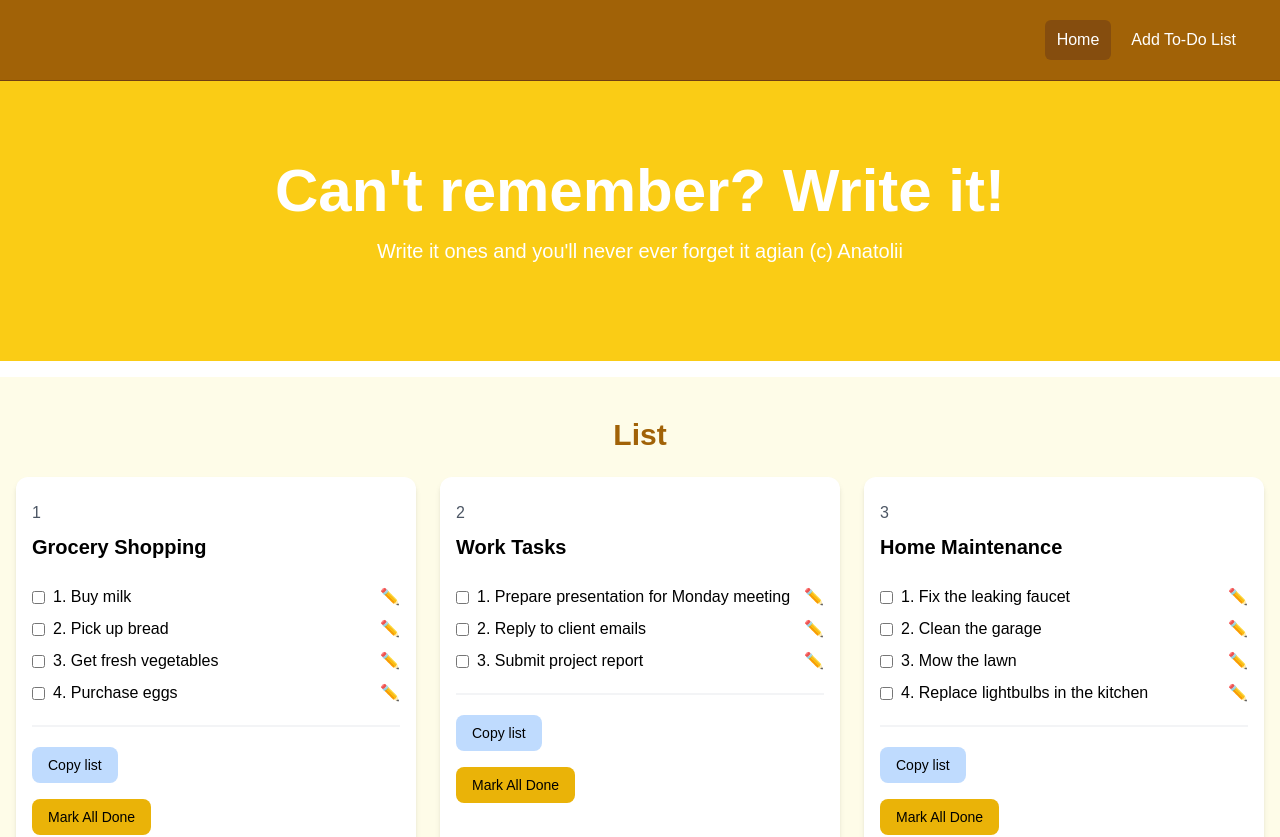
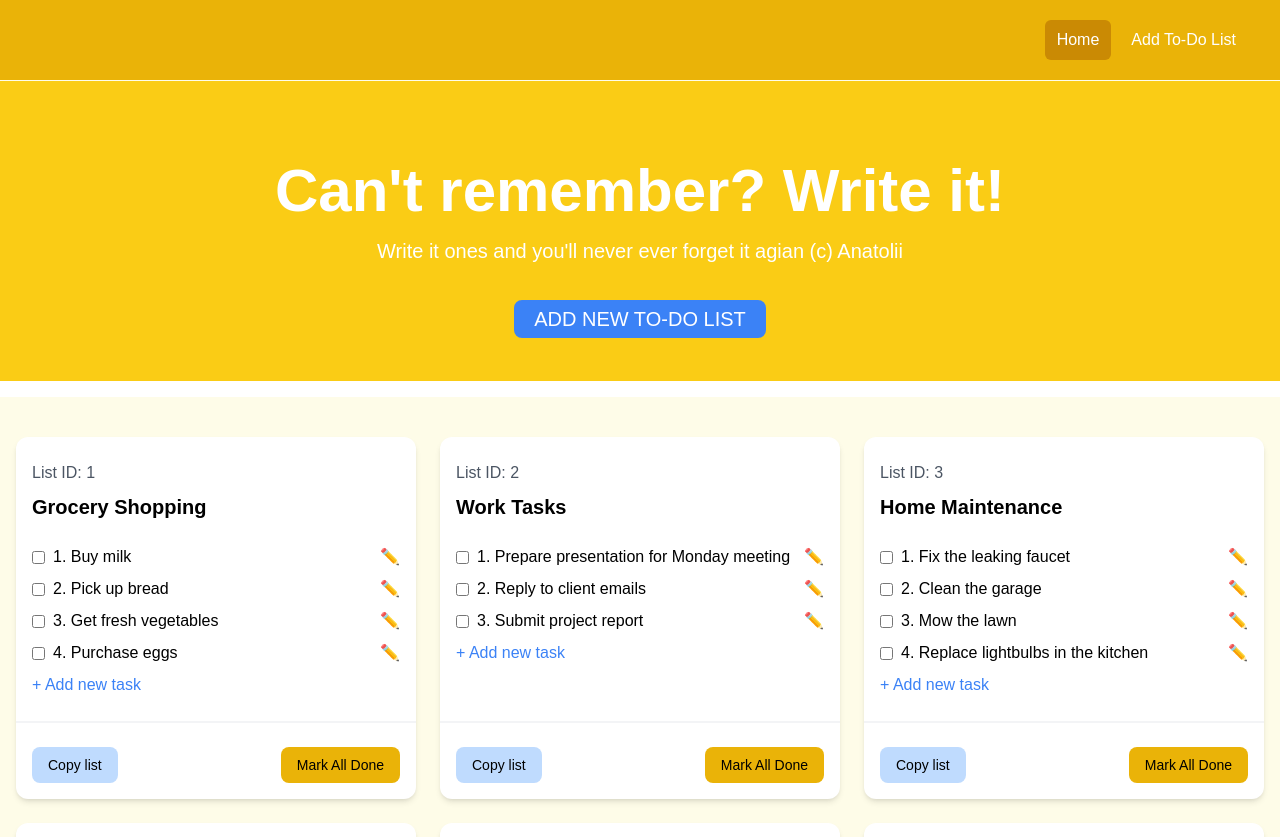
Before and after one commit to Tolian500/to_do_list_Vue_ts, a Vue app: page / in a window 1280 px wide. Shown: the top 837 px of the page. Built offline with nearby package versions, Linux system fonts and the light colour scheme.

Commit message:
add task template added to carts

```diff
--- a/src/components/Hero.vue
+++ b/src/components/Hero.vue
@@ -3,7 +3,7 @@
 </script>
 
 <template>
-    <section class="bg-yellow-400 py-20 mb-4">
+    <section class="bg-yellow-400 pt-20 pb-12 mb-4">
       <div
         class="max-w-7xl mx-auto px-4 sm:px-6 lg:px-8 flex flex-col items-center"
       >
@@ -13,9 +13,13 @@
           >
             Can't remember? Write it!
           </h1>
-          <p class="my-4 text-xl text-white">
+          <p class="my-4 text-xl text-white mb-10">
             Write it ones and you'll never ever forget it agian (c) Anatolii
           </p>
+          <a href="job.html"
+          class="h-[36px] bg-blue-500 hover:bg-blue-600 text-white px-5 py-2 rounded-lg text-center text-xl">
+          ADD NEW TO-DO LIST
+        </a>
         </div>
       </div>
     </section>
--- a/src/components/Navbar.vue
+++ b/src/components/Navbar.vue
@@ -43,7 +43,7 @@
       </div>
     </nav> -->
 
-    <nav class="bg-yellow-700 border-b border-yellow-900">
+    <nav class="bg-yellow-500 border-b border-yellow-50">
       <div class="mx-auto max-w-7xl px-2 sm:px-6 lg:px-8">
         <div class="flex h-20 items-center justify-between">
           <div
@@ -54,12 +54,12 @@
               <div class="flex space-x-2">
                 <a
                   href="index.html"
-                  class="text-white bg-yellow-800 hover:bg-yellow-900 hover:text-white rounded-md px-3 py-2"
+                  class="text-white bg-yellow-600 hover:bg-yellow-700 hover:text-white rounded-md px-3 py-2"
                   >Home</a
                 >
                 <a
                   href="add-job.html"
-                  class="text-white hover:bg-yellow-900 hover:text-white rounded-md px-3 py-2"
+                  class="text-white hover:bg-yellow-700 hover:text-white rounded-md px-3 py-2"
                   >Add To-Do List</a
                 >
               </div>
--- a/src/components/TodoListing.vue
+++ b/src/components/TodoListing.vue
@@ -8,14 +8,14 @@ defineProps({
 </script>
 
 <template>
-  <div class="bg-white rounded-xl shadow-md relative">
-    <div class="p-4">
+  <div class="bg-white rounded-xl shadow-md relative flex flex-col">
+    <div class="p-4 flex-grow">
       <div class="mb-6">
-        <div class="text-gray-600 my-2">{{ todo.id }}</div>
+        <div class="text-gray-600 my-2">List ID: {{ todo.id }}</div>
         <h3 class="text-xl font-bold">{{ todo.title }}</h3>
       </div>
 
-      <div class="mb-5">
+      <div class="mb-2">
         <div v-for="(task, index) in todo.tasks" :key="index" class="task-item flex items-center mb-2">
           <!-- Checkbox -->
           <input type="checkbox" v-model="task.completed" class="mr-2" />
@@ -30,16 +30,25 @@ defineProps({
             ✏️
           </button>
         </div>
+        <!-- Add New Task Line -->
+        <div class="flex items-center text-blue-500 cursor-pointer hover:underline mt-2" @click="addNewTask">
+          + Add new task
+        </div>
+
+
       </div>
-      <div class="border border-gray-100 mb-5"></div>
+    </div>
 
-      <div class="flex flex-col lg:flex-row justify-between mb-4">
+
+    <!-- Divider -->
+    <div class="border border-gray-100 mb-2"></div>
+    <!-- Buttons anchored to the bottom -->
+    <div class="p-4 mt-auto">
+      <div class="flex flex-col lg:flex-row justify-between gap-4">
         <a href="job.html"
           class="h-[36px] bg-blue-200 hover:bg-blue-300 text-back px-4 py-2 rounded-lg text-center text-sm">
           Copy list
         </a>
-      </div>
-      <div class="flex flex-col lg:flex-row justify-between mb-4">
         <a href="job.html"
           class="h-[36px] bg-yellow-500 hover:bg-yellow-600 text-black px-4 py-2 rounded-lg text-center text-sm">
           Mark All Done
@@ -47,5 +56,4 @@ defineProps({
       </div>
     </div>
   </div>
-
 </template>
--- a/src/components/TodoListings.vue
+++ b/src/components/TodoListings.vue
@@ -11,9 +11,6 @@ console.log(todos.value)
 <template>
     <section class="bg-yellow-50 px-4 py-10">
         <div class="container-xl lg:container m-auto">
-            <h2 class="text-3xl font-bold text-yellow-700 mb-6 text-center">
-                List
-            </h2>
         </div>
         <div class="grid grid-cols-1 md:grid-cols-3 gap-6">
 
```
